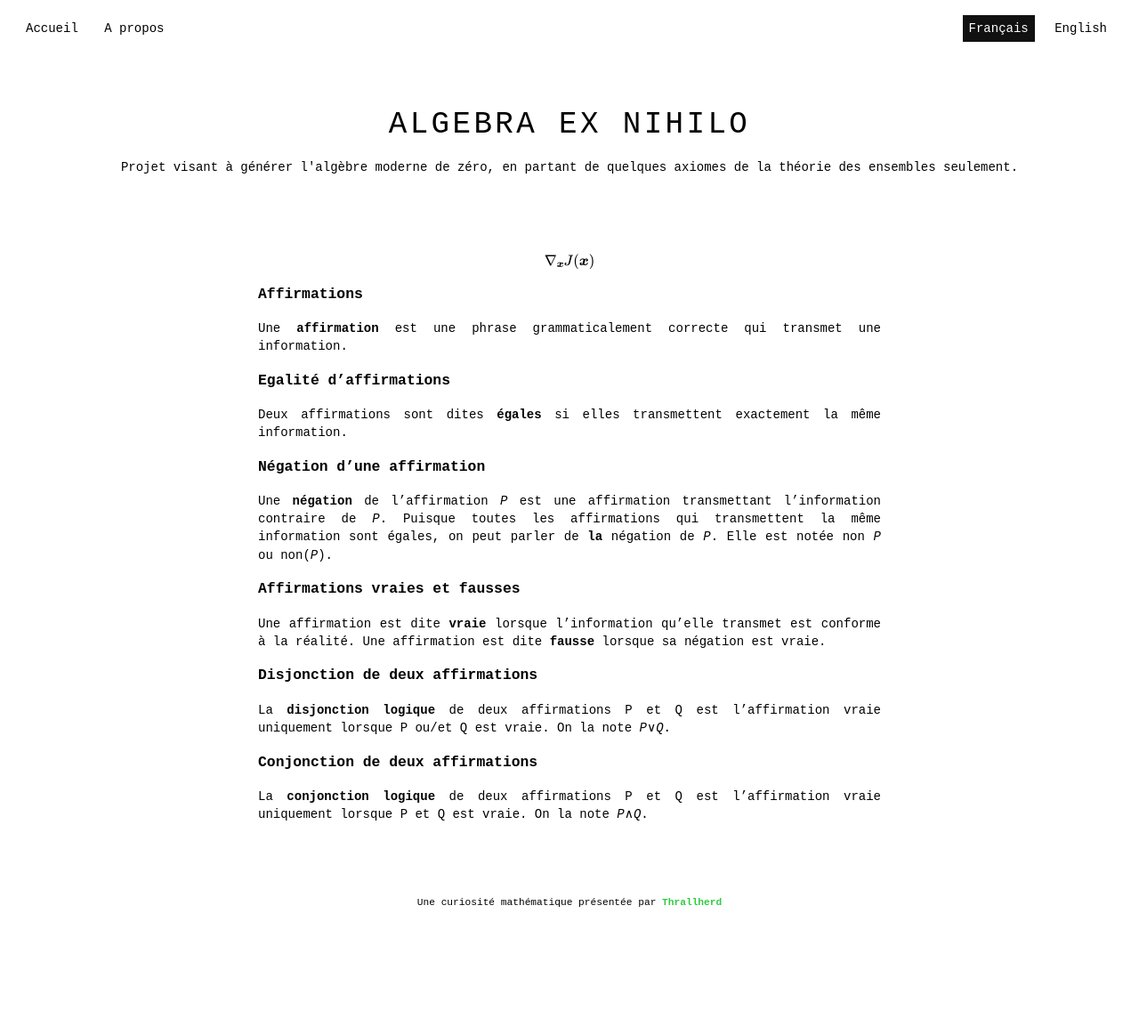
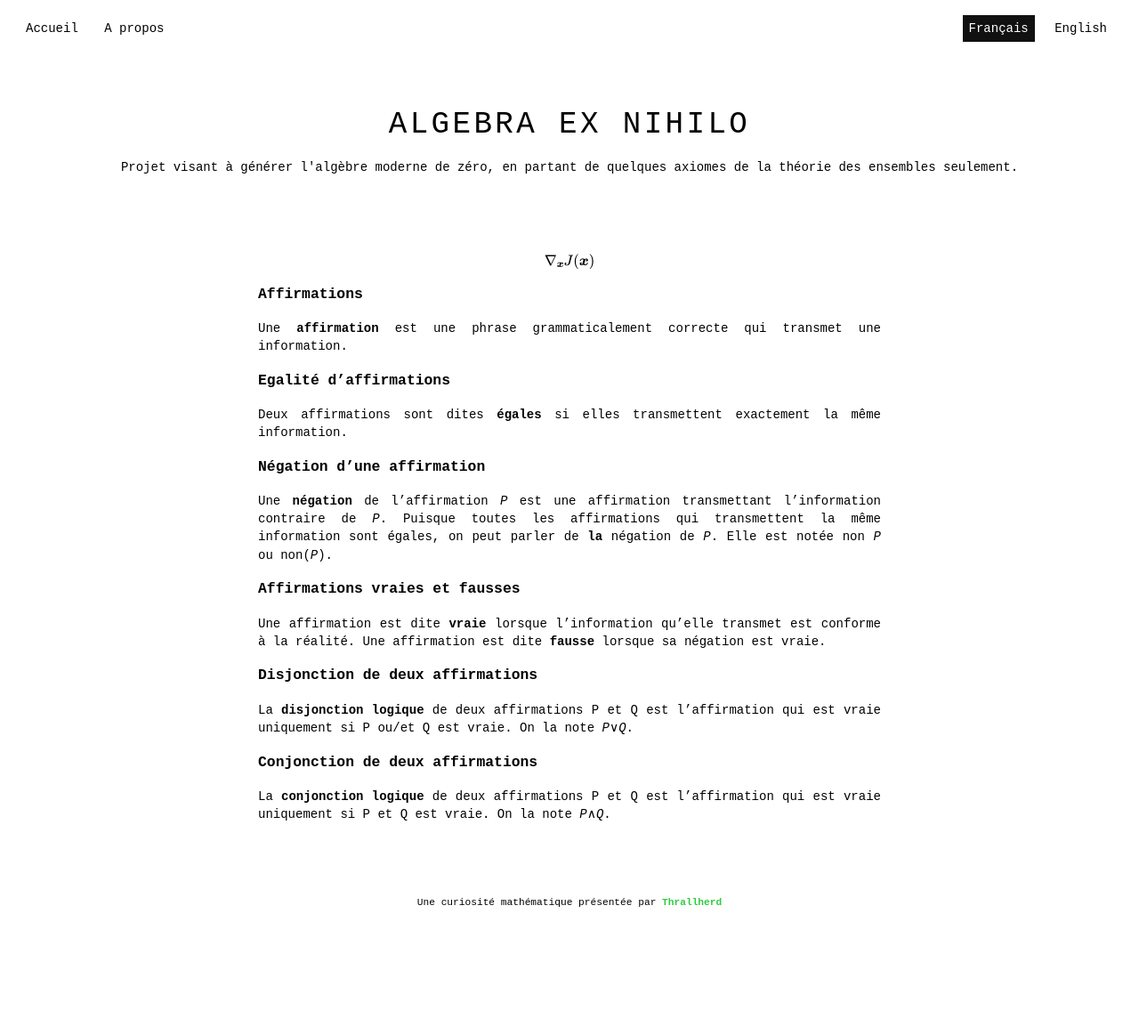
Before and after one commit to Thrallherd/AlgebraExNihilo, a Jekyll site: the page built from basic_def.md, in a window 1280 px wide. Shown: the whole page at 89% size. Built offline with Jekyll 4.4.1, drawn with Linux system fonts in a browser that asks for light colours; formulas are drawn with MathJax 3.

Commit message:
Update basic_def.md

```diff
--- a/basic_def.md
+++ b/basic_def.md
@@ -22,7 +22,7 @@ Une **négation** de l'affirmation _P_ est une affirmation transmettant l'inform
 Une affirmation est dite **vraie** lorsque l'information qu'elle transmet est conforme à la réalité. Une affirmation est dite **fausse** lorsque sa négation est vraie.
 
 ### Disjonction de deux affirmations
-La **disjonction logique** de deux affirmations P et Q est l'affirmation vraie uniquement lorsque P ou/et Q est vraie. On la note _P_&#8744;_Q_.
+La **disjonction logique** de deux affirmations P et Q est l'affirmation qui est vraie uniquement si P ou/et Q est vraie. On la note _P_&#8744;_Q_.
 
 ### Conjonction de deux affirmations
-La **conjonction logique** de deux affirmations P et Q est l'affirmation vraie uniquement lorsque P et Q est vraie. On la note _P_&#8743;_Q_.
+La **conjonction logique** de deux affirmations P et Q est l'affirmation qui est vraie uniquement si P et Q est vraie. On la note _P_&#8743;_Q_.
```
